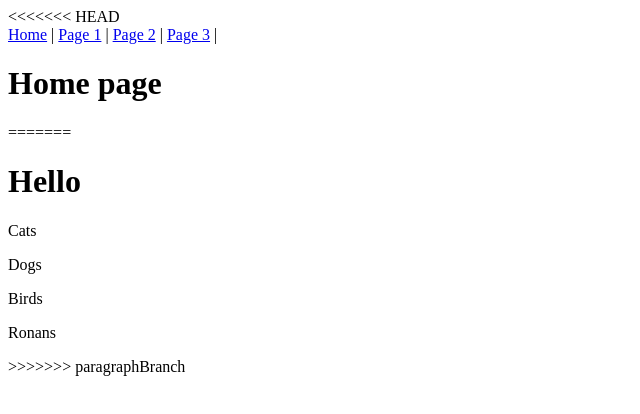
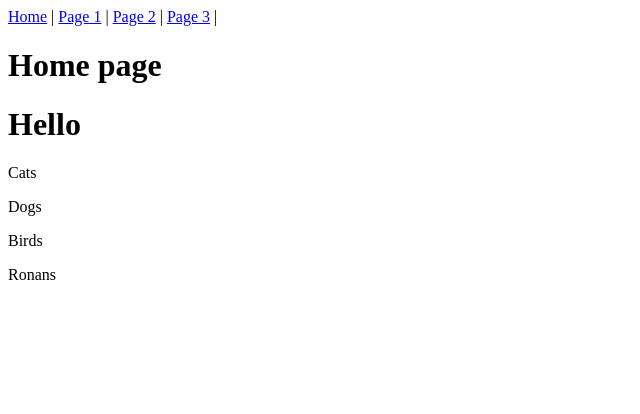
Before and after one commit to rienleam/practice-1, a plain HTML site: page index.html in a window 1280 px wide. Shown: the whole page, without its empty margins (0-640 px from the left). Drawn offline with Linux system fonts and the light colour scheme.

Commit message:
#9 merge paragraph

```diff
--- a/index.html
+++ b/index.html
@@ -7,7 +7,6 @@
     <title>Practice 1</title>
 </head>
 <body>
-<<<<<<< HEAD
     <div class="menu">
         <a href="index.html">Home</a> |
         <a href="pages/page1.html">Page 1</a> |
@@ -15,12 +14,10 @@
         <a href="pages/page3.html">Page 3</a> |
     </div>
     <h1>Home page</h1>
-=======
     <h1>Hello</h1>
     <p>Cats</p>
     <p>Dogs</p>
     <p>Birds</p>
     <p>Ronans</p>
->>>>>>> paragraphBranch
 </body>
 </html>
```
